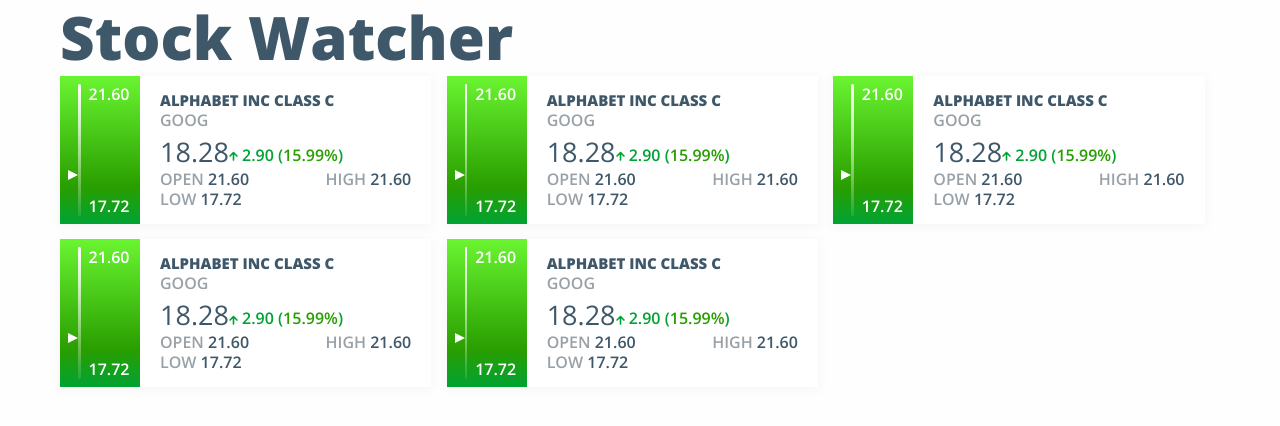
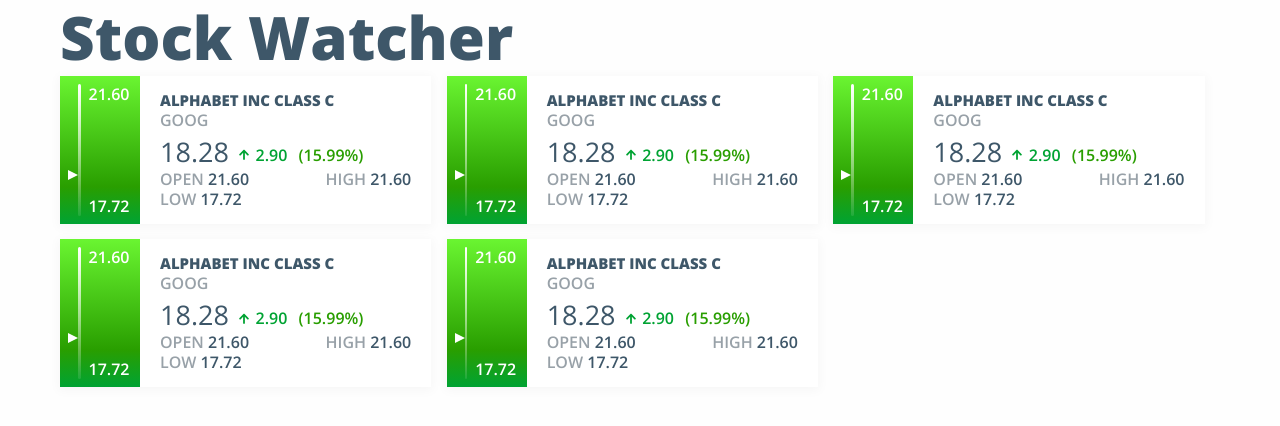
Before and after one commit to jessikuh/stock-watcher, a Vue app in the folder client/: page / in a window 1280 px wide. Shown: the top 426 px of the page. Built offline with nearby package versions, Linux system fonts and the light colour scheme.

Commit message:
Spacing improvements for price change information

```diff
--- a/client/src/components/Ticker.vue
+++ b/client/src/components/Ticker.vue
@@ -32,7 +32,11 @@
               :class="{ 'down' : isNegative }"
             />
 
-            {{ change }} (<span class="data__percentage">{{ changePercent }}</span>)
+            {{ change }}
+
+            <div class="data__percentage">
+              ({{ changePercent }})
+            </div>
           </div>
         </div>
 
@@ -143,6 +147,16 @@
 
       &__change {
         font-weight: 600;
+        margin-left: 1rem;
+
+        svg {
+          margin-right: .25rem;
+        }
+      }
+
+      &__percentage {
+        display: inline-block;
+        margin-left: .7rem;
       }
     }
 
--- a/client/src/components/icons/Arrow.vue
+++ b/client/src/components/icons/Arrow.vue
@@ -7,7 +7,7 @@
   props: {
     width: {
       type: String,
-      default: '.9rem',
+      default: '1rem',
     },
   },
 };
@@ -17,7 +17,7 @@
   svg {
     display: inline-block;
     position: relative;
-    top: .1rem;
+    top: 0;
 
     &.down {
       transform: rotate(180deg);
```
